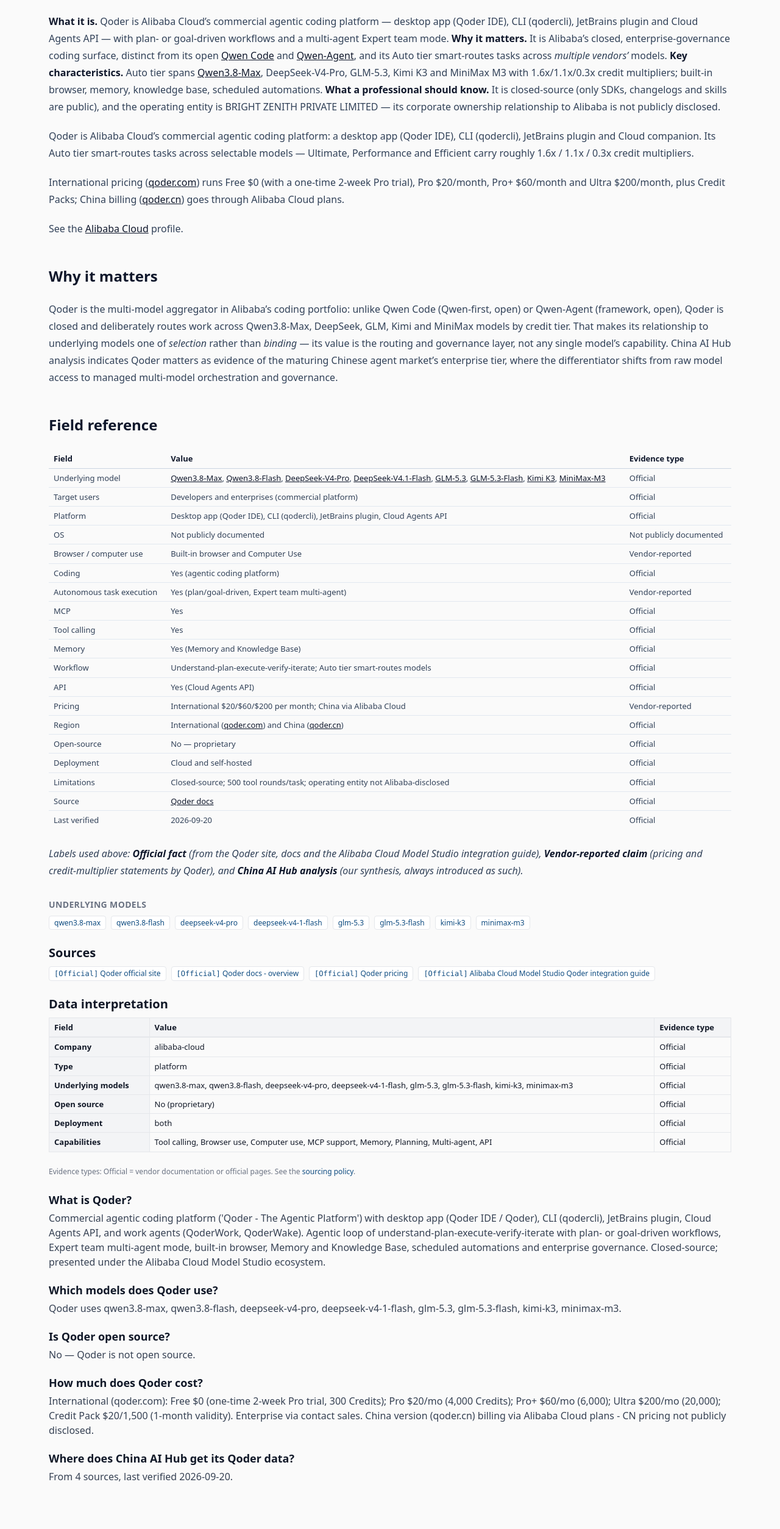
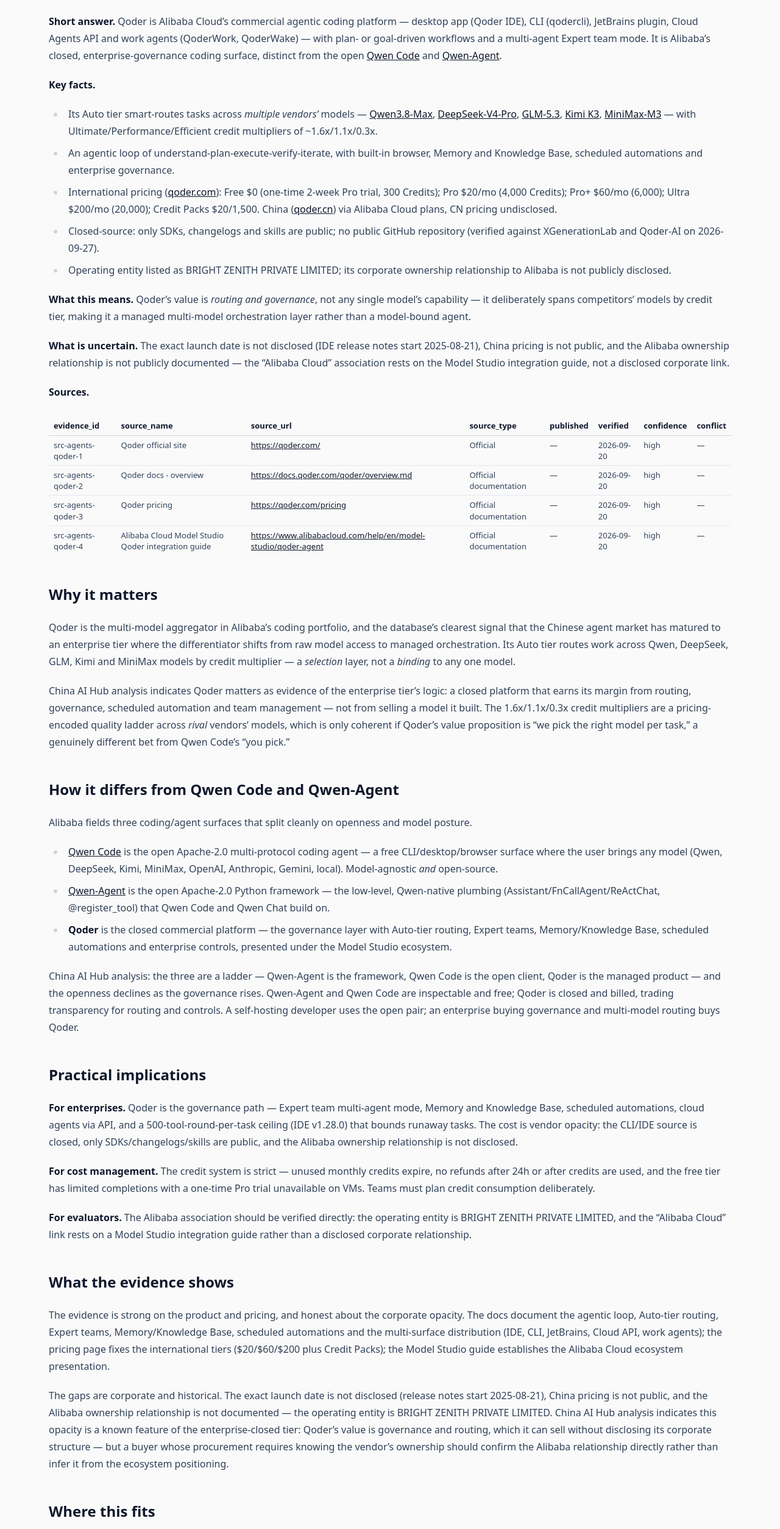
Before and after one commit to martinxionbiotech-max/china-ai-hub, an Astro site: page /agents/qoder in a window 1280 px wide. Shown: the part 2052-4560 px from the top of the page at 61% size. Built offline with nearby package versions, Linux system fonts and the light colour scheme; Astro itself is replaced by a stand-in of ours.

Commit message:
agents: deepen qoder (original analysis, batch 2 final)

```diff
--- a/src/content/agents/qoder.md
+++ b/src/content/agents/qoder.md
@@ -67,17 +67,72 @@ sources:
     last_verified: "2026-09-20"
     confidence: high
 ---
-**What it is.** Qoder is Alibaba Cloud's commercial agentic coding platform — desktop app (Qoder IDE), CLI (qodercli), JetBrains plugin and Cloud Agents API — with plan- or goal-driven workflows and a multi-agent Expert team mode. **Why it matters.** It is Alibaba's closed, enterprise-governance coding surface, distinct from its open [Qwen Code](/agents/qwen-code/) and [Qwen-Agent](/agents/qwen-agent/), and its Auto tier smart-routes tasks across *multiple vendors'* models. **Key characteristics.** Auto tier spans [Qwen3.8-Max](/models/qwen38-max/), DeepSeek-V4-Pro, GLM-5.3, Kimi K3 and MiniMax M3 with 1.6x/1.1x/0.3x credit multipliers; built-in browser, memory, knowledge base, scheduled automations. **What a professional should know.** It is closed-source (only SDKs, changelogs and skills are public), and the operating entity is BRIGHT ZENITH PRIVATE LIMITED — its corporate ownership relationship to Alibaba is not publicly disclosed.
+**Short answer.** Qoder is Alibaba Cloud's commercial agentic coding platform — desktop app (Qoder IDE), CLI (qodercli), JetBrains plugin, Cloud Agents API and work agents (QoderWork, QoderWake) — with plan- or goal-driven workflows and a multi-agent Expert team mode. It is Alibaba's closed, enterprise-governance coding surface, distinct from the open [Qwen Code](/agents/qwen-code/) and [Qwen-Agent](/agents/qwen-agent/).
 
-Qoder is Alibaba Cloud's commercial agentic coding platform: a desktop app (Qoder IDE), CLI (qodercli), JetBrains plugin and Cloud companion. Its Auto tier smart-routes tasks across selectable models — Ultimate, Performance and Efficient carry roughly 1.6x / 1.1x / 0.3x credit multipliers.
+**Key facts.**
 
-International pricing (qoder.com) runs Free $0 (with a one-time 2-week Pro trial), Pro $20/month, Pro+ $60/month and Ultra $200/month, plus Credit Packs; China billing (qoder.cn) goes through Alibaba Cloud plans.
+- Its Auto tier smart-routes tasks across *multiple vendors'* models — [Qwen3.8-Max](/models/qwen38-max/), [DeepSeek-V4-Pro](/models/deepseek-v4-pro/), [GLM-5.3](/models/glm-53/), [Kimi K3](/models/kimi-k3/), [MiniMax-M3](/models/minimax-m3/) — with Ultimate/Performance/Efficient credit multipliers of ~1.6x/1.1x/0.3x.
+- An agentic loop of understand-plan-execute-verify-iterate, with built-in browser, Memory and Knowledge Base, scheduled automations and enterprise governance.
+- International pricing (qoder.com): Free $0 (one-time 2-week Pro trial, 300 Credits); Pro $20/mo (4,000 Credits); Pro+ $60/mo (6,000); Ultra $200/mo (20,000); Credit Packs $20/1,500. China (qoder.cn) via Alibaba Cloud plans, CN pricing undisclosed.
+- Closed-source: only SDKs, changelogs and skills are public; no public GitHub repository (verified against XGenerationLab and Qoder-AI on 2026-09-27).
+- Operating entity listed as BRIGHT ZENITH PRIVATE LIMITED; its corporate ownership relationship to Alibaba is not publicly disclosed.
 
-See the [Alibaba Cloud](/companies/alibaba-cloud/) profile.
+**What this means.** Qoder's value is *routing and governance*, not any single model's capability — it deliberately spans competitors' models by credit tier, making it a managed multi-model orchestration layer rather than a model-bound agent.
+
+**What is uncertain.** The exact launch date is not disclosed (IDE release notes start 2025-08-21), China pricing is not public, and the Alibaba ownership relationship is not publicly documented — the "Alibaba Cloud" association rests on the Model Studio integration guide, not a disclosed corporate link.
+
+**Sources.**
+
+| evidence_id | source_name | source_url | source_type | published | verified | confidence | conflict |
+|---|---|---|---|---|---|---|---|
+| src-agents-qoder-1 | Qoder official site | https://qoder.com/ | Official | — | 2026-09-20 | high | — |
+| src-agents-qoder-2 | Qoder docs - overview | https://docs.qoder.com/qoder/overview.md | Official documentation | — | 2026-09-20 | high | — |
+| src-agents-qoder-3 | Qoder pricing | https://qoder.com/pricing | Official documentation | — | 2026-09-20 | high | — |
+| src-agents-qoder-4 | Alibaba Cloud Model Studio Qoder integration guide | https://www.alibabacloud.com/help/en/model-studio/qoder-agent | Official documentation | — | 2026-09-20 | high | — |
 
 ## Why it matters
 
-Qoder is the multi-model aggregator in Alibaba's coding portfolio: unlike Qwen Code (Qwen-first, open) or Qwen-Agent (framework, open), Qoder is closed and deliberately routes work across Qwen3.8-Max, DeepSeek, GLM, Kimi and MiniMax models by credit tier. That makes its relationship to underlying models one of *selection* rather than *binding* — its value is the routing and governance layer, not any single model's capability. China AI Hub analysis indicates Qoder matters as evidence of the maturing Chinese agent market's enterprise tier, where the differentiator shifts from raw model access to managed multi-model orchestration and governance.
+Qoder is the multi-model aggregator in Alibaba's coding portfolio, and the database's clearest signal that the Chinese agent market has matured to an enterprise tier where the differentiator shifts from raw model access to managed orchestration. Its Auto tier routes work across Qwen, DeepSeek, GLM, Kimi and MiniMax models by credit multiplier — a *selection* layer, not a *binding* to any one model.
+
+China AI Hub analysis indicates Qoder matters as evidence of the enterprise tier's logic: a closed platform that earns its margin from routing, governance, scheduled automation and team management — not from selling a model it built. The 1.6x/1.1x/0.3x credit multipliers are a pricing-encoded quality ladder across *rival* vendors' models, which is only coherent if Qoder's value proposition is "we pick the right model per task," a genuinely different bet from Qwen Code's "you pick."
+
+## How it differs from Qwen Code and Qwen-Agent
+
+Alibaba fields three coding/agent surfaces that split cleanly on openness and model posture.
+
+- **[Qwen Code](/agents/qwen-code/)** is the open Apache-2.0 multi-protocol coding agent — a free CLI/desktop/browser surface where the user brings any model (Qwen, DeepSeek, Kimi, MiniMax, OpenAI, Anthropic, Gemini, local). Model-agnostic *and* open-source.
+- **[Qwen-Agent](/agents/qwen-agent/)** is the open Apache-2.0 Python framework — the low-level, Qwen-native plumbing (Assistant/FnCallAgent/ReActChat, @register_tool) that Qwen Code and Qwen Chat build on.
+- **Qoder** is the closed commercial platform — the governance layer with Auto-tier routing, Expert teams, Memory/Knowledge Base, scheduled automations and enterprise controls, presented under the Model Studio ecosystem.
+
+China AI Hub analysis: the three are a ladder — Qwen-Agent is the framework, Qwen Code is the open client, Qoder is the managed product — and the openness declines as the governance rises. Qwen-Agent and Qwen Code are inspectable and free; Qoder is closed and billed, trading transparency for routing and controls. A self-hosting developer uses the open pair; an enterprise buying governance and multi-model routing buys Qoder.
+
+## Practical implications
+
+**For enterprises.** Qoder is the governance path — Expert team multi-agent mode, Memory and Knowledge Base, scheduled automations, cloud agents via API, and a 500-tool-round-per-task ceiling (IDE v1.28.0) that bounds runaway tasks. The cost is vendor opacity: the CLI/IDE source is closed, only SDKs/changelogs/skills are public, and the Alibaba ownership relationship is not disclosed.
+
+**For cost management.** The credit system is strict — unused monthly credits expire, no refunds after 24h or after credits are used, and the free tier has limited completions with a one-time Pro trial unavailable on VMs. Teams must plan credit consumption deliberately.
+
+**For evaluators.** The Alibaba association should be verified directly: the operating entity is BRIGHT ZENITH PRIVATE LIMITED, and the "Alibaba Cloud" link rests on a Model Studio integration guide rather than a disclosed corporate relationship.
+
+## What the evidence shows
+
+The evidence is strong on the product and pricing, and honest about the corporate opacity. The docs document the agentic loop, Auto-tier routing, Expert teams, Memory/Knowledge Base, scheduled automations and the multi-surface distribution (IDE, CLI, JetBrains, Cloud API, work agents); the pricing page fixes the international tiers ($20/$60/$200 plus Credit Packs); the Model Studio guide establishes the Alibaba Cloud ecosystem presentation.
+
+The gaps are corporate and historical. The exact launch date is not disclosed (release notes start 2025-08-21), China pricing is not public, and the Alibaba ownership relationship is not documented — the operating entity is BRIGHT ZENITH PRIVATE LIMITED. China AI Hub analysis indicates this opacity is a known feature of the enterprise-closed tier: Qoder's value is governance and routing, which it can sell without disclosing its corporate structure — but a buyer whose procurement requires knowing the vendor's ownership should confirm the Alibaba relationship directly rather than infer it from the ecosystem positioning.
+
+## Where this fits
+
+| Workload | Relevance |
+|---|---|
+| End-to-end delegated coding (Quest mode) | High |
+| Multi-model routing by credit tier (Auto) | High |
+| Enterprise governance and Expert teams | High |
+| Scheduled automations and CI/CD (headless CLI) | High |
+| Cloud agents via API | High |
+| Self-hosted / open-source inspection | Low (closed-source) |
+| Independent verification of Alibaba ownership | Not publicly documented |
+
+*Relevance judgments are China AI Hub analysis based on documented capabilities, not vendor claims.*
 
 ## Field reference
 
@@ -103,4 +158,6 @@ Qoder is the multi-model aggregator in Alibaba's coding portfolio: unlike Qwen C
 | Source | [Qoder docs](https://docs.qoder.com/qoder/overview.md) | Official |
 | Last verified | 2026-09-20 | Official |
 
+See the [Alibaba Cloud](/companies/alibaba-cloud/) company profile, the open [Qwen Code](/agents/qwen-code/) and [Qwen-Agent](/agents/qwen-agent/) counterparts, the [choosing-a-coding-model guide](/guides/choosing-a-coding-model/), and the site's [AI agents](/technology/ai-agents/) and [tool calling](/technology/tool-calling/) technology pages.
+
 *Labels used above: **Official fact** (from the Qoder site, docs and the Alibaba Cloud Model Studio integration guide), **Vendor-reported claim** (pricing and credit-multiplier statements by Qoder), and **China AI Hub analysis** (our synthesis, always introduced as such).*
```
